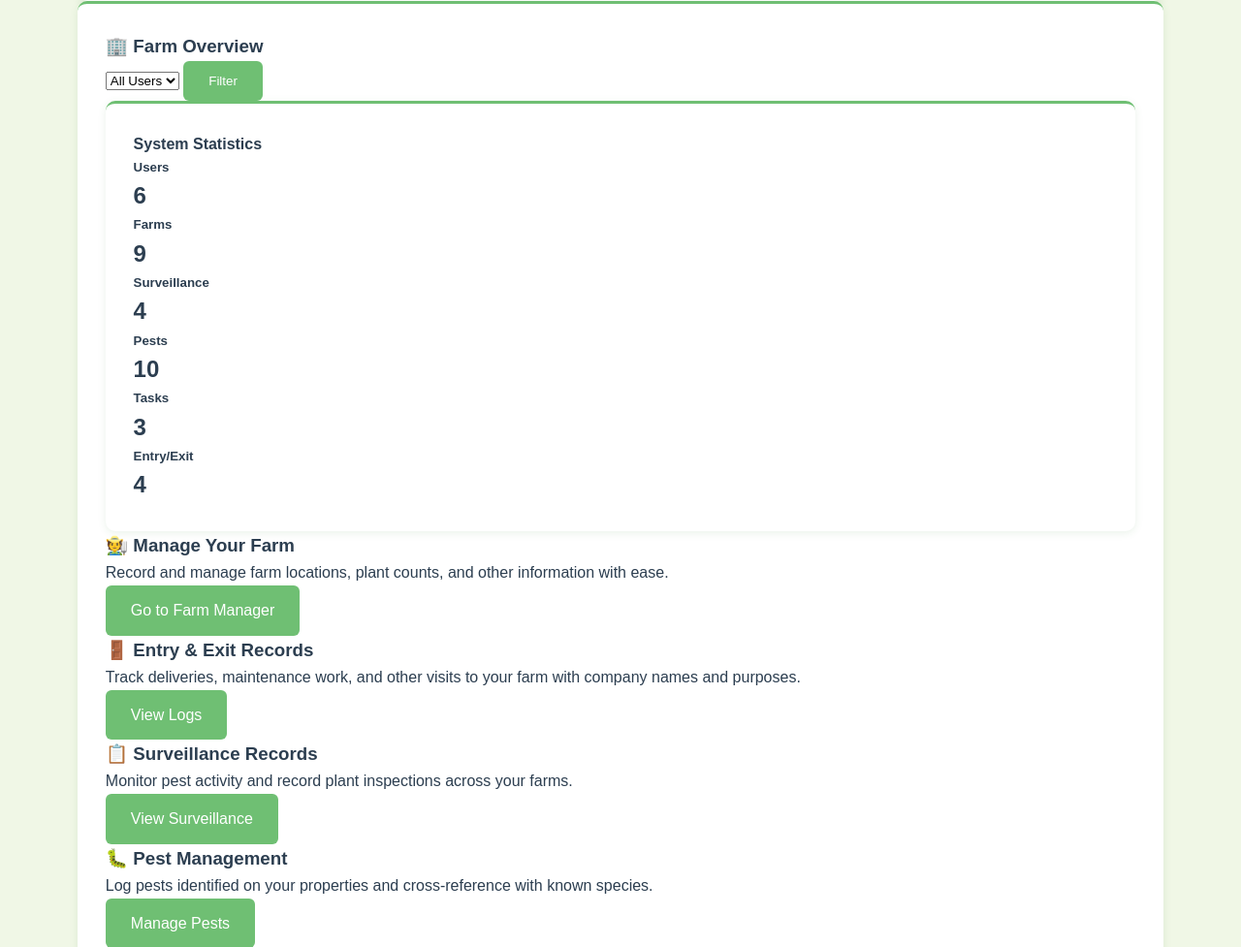
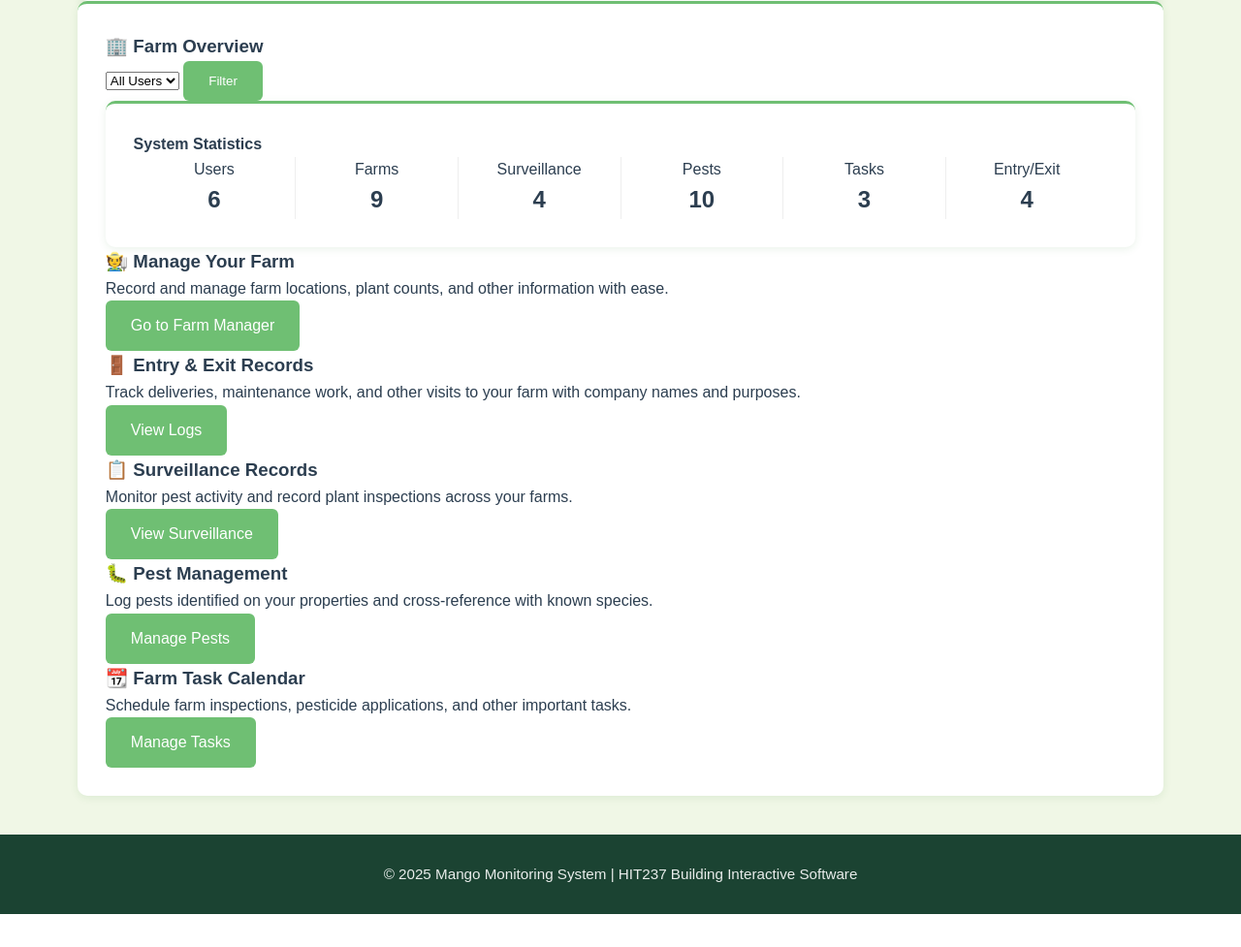
Before and after one commit to erripetalas/MangoMonitoring, a Django app: page /myfarms/profile/ in a window 1280 px wide. Shown: the part 412-1389 px from the top of the page at 97% size. After the commit the page ends 1355 px from the top, so only its background shows below. Run offline with Django 5.2, Linux system fonts and the light colour scheme; a user stored in the database is signed in; data comes from the database, SQL or seed files in the repository.

Commit message:
Update: Made the admin dashboard display horizontally instead of vertically

```diff
--- a/App2/templates/App2/profile.html
+++ b/App2/templates/App2/profile.html
@@ -44,53 +44,35 @@
           <button type="submit" class="btn btn-primary">Filter</button>
         </form>
       </div>
-        <!-- Admin Statistics -->
-      <div class="card mb-3">
+        <!-- Admin Statistics -->      <div class="card mb-3">
         <div class="card-header bg-primary text-white">
           <h4 class="mb-0">System Statistics</h4>
         </div>
-        <div class="card-body">
-          <div class="d-flex flex-wrap justify-content-between">
-            <div class="stat-box text-center mx-2 mb-2" style="flex: 1; min-width: 150px;">
-              <h5>Users</h5>
-              <div class="bg-light p-2 rounded">
-                <h2>{{ total_users }}</h2>
-              </div>
+        <div class="card-body p-3">
+          <div class="stats-container" style="display: flex; flex-direction: row; flex-wrap: nowrap; width: 100%; overflow-x: auto;">
+            <div class="stat-item" style="flex: 1; text-align: center; padding: 0 10px; border-right: 1px solid #eee;">
+              <div>Users</div>
+              <h2 class="m-0">{{ total_users }}</h2>
             </div>
-
-            <div class="stat-box text-center mx-2 mb-2" style="flex: 1; min-width: 150px;">
-              <h5>Farms</h5>
-              <div class="bg-light p-2 rounded">
-                <h2>{{ total_farms }}</h2>
-              </div>
+            <div class="stat-item" style="flex: 1; text-align: center; padding: 0 10px; border-right: 1px solid #eee;">
+              <div>Farms</div>
+              <h2 class="m-0">{{ total_farms }}</h2>
             </div>
-
-            <div class="stat-box text-center mx-2 mb-2" style="flex: 1; min-width: 150px;">
-              <h5>Surveillance</h5>
-              <div class="bg-light p-2 rounded">
-                <h2>{{ total_surveillance }}</h2>
-              </div>
+            <div class="stat-item" style="flex: 1; text-align: center; padding: 0 10px; border-right: 1px solid #eee;">
+              <div>Surveillance</div>
+              <h2 class="m-0">{{ total_surveillance }}</h2>
             </div>
-
-            <div class="stat-box text-center mx-2 mb-2" style="flex: 1; min-width: 150px;">
-              <h5>Pests</h5>
-              <div class="bg-light p-2 rounded">
-                <h2>{{ total_pests }}</h2>
-              </div>
+            <div class="stat-item" style="flex: 1; text-align: center; padding: 0 10px; border-right: 1px solid #eee;">
+              <div>Pests</div>
+              <h2 class="m-0">{{ total_pests }}</h2>
             </div>
-
-            <div class="stat-box text-center mx-2 mb-2" style="flex: 1; min-width: 150px;">
-              <h5>Tasks</h5>
-              <div class="bg-light p-2 rounded">
-                <h2>{{ total_tasks }}</h2>
-              </div>
+            <div class="stat-item" style="flex: 1; text-align: center; padding: 0 10px; border-right: 1px solid #eee;">
+              <div>Tasks</div>
+              <h2 class="m-0">{{ total_tasks }}</h2>
             </div>
-
-            <div class="stat-box text-center mx-2 mb-2" style="flex: 1; min-width: 150px;">
-              <h5>Entry/Exit</h5>
-              <div class="bg-light p-2 rounded">
-                <h2>{{ total_entries }}</h2>
-              </div>
+            <div class="stat-item" style="flex: 1; text-align: center; padding: 0 10px;">
+              <div>Entry/Exit</div>
+              <h2 class="m-0">{{ total_entries }}</h2>
             </div>
           </div>
         </div>
```
